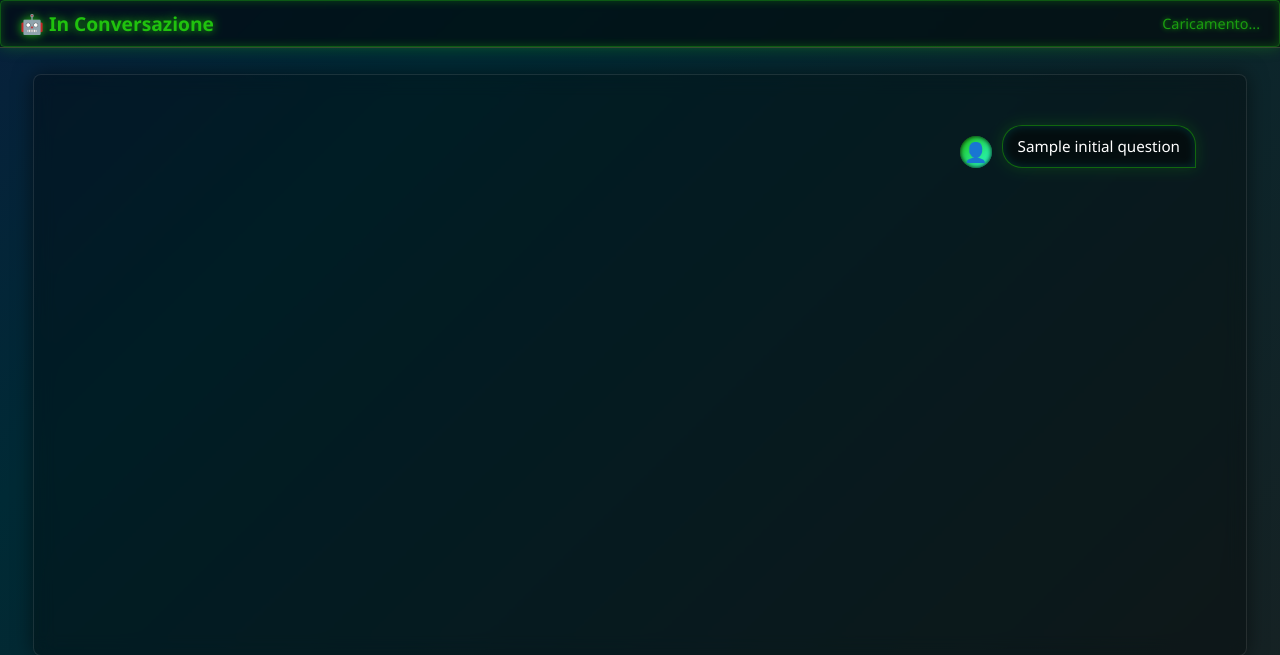
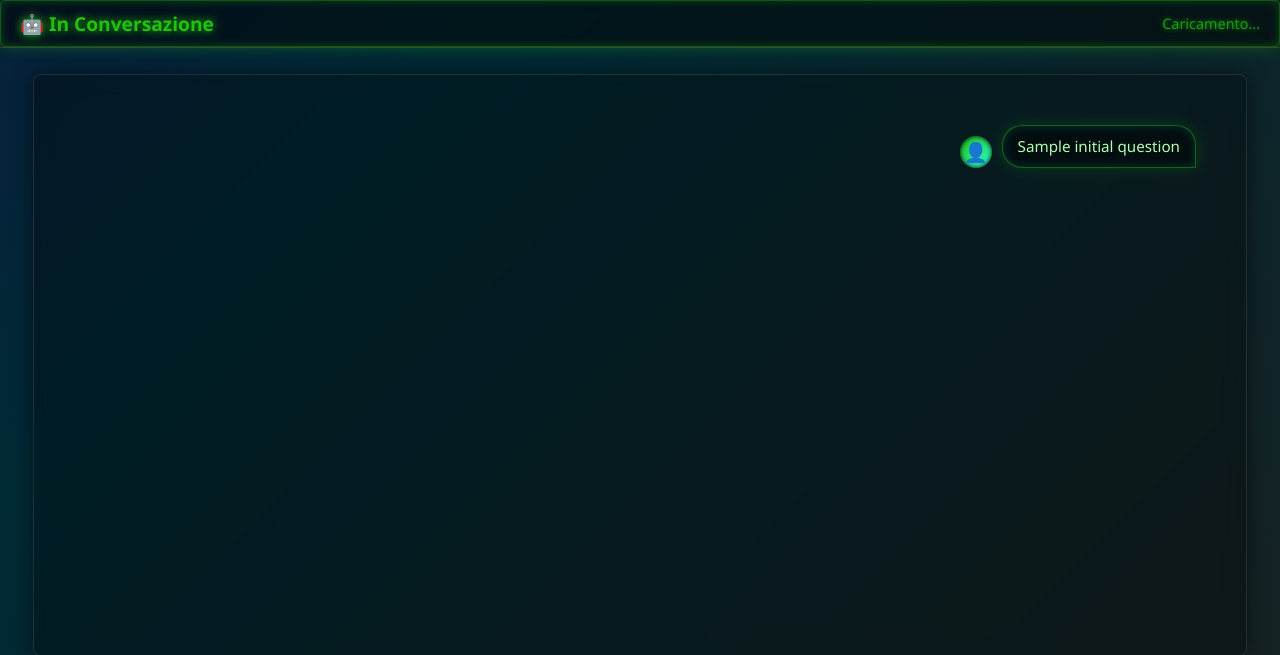
Before and after one commit to Mic-Fundraiser/claude-fundraising, a Flask app: template templates/chat.html in a window 1280 px wide. Shown: the top 655 px of the page. Run offline with Flask 3, Linux system fonts and the light colour scheme; the template is opened without the code that fills it: most values are stand-ins (such as "Sample title", 1, 10 or a date in 2020).

Commit message:
Update style.css

```diff
--- a/static/style.css
+++ b/static/style.css
@@ -6,6 +6,7 @@ html, body {
   height: 100%;
 }
 
+/* Sfondo con gradiente animato */
 body.gradient-bg {
   background: linear-gradient(135deg, #1f004f, #002a35, #1f1e1c);
   background-size: 200% 200%;
@@ -18,6 +19,7 @@ body.gradient-bg {
   100% {background-position: 0% 50%;}
 }
 
+/* Barra superiore e tooltip info */
 .top-bar {
   display: flex;
   justify-content: space-between;
@@ -93,6 +95,7 @@ body.gradient-bg {
   color: #20c20e;
 }
 
+/* Card traslucida (glassy) */
 .glassy-card {
   background: rgba(0,0,0,0.3);
   backdrop-filter: blur(10px);
@@ -101,6 +104,7 @@ body.gradient-bg {
   border-radius: 8px;
 }
 
+/* Layout principale più ampio e responsive */
 .center-box, .chat-wrapper {
   max-width: 1400px;
   width: 90%;
@@ -108,6 +112,7 @@ body.gradient-bg {
   padding: 30px;
 }
 
+/* Chat */
 .chat-container {
   padding: 20px;
   height: 60vh;
@@ -139,6 +144,7 @@ body.gradient-bg {
   justify-content: flex-start;
 }
 
+/* Bolla messaggio */
 .bubble {
   max-width: 70%;
   padding: 10px 15px;
@@ -165,10 +171,13 @@ body.gradient-bg {
   color: #fff;
   font-size: 0.95em;
   line-height: 1.4;
-  white-space: pre-wrap;
-  word-wrap: break-word;
 }
 
+.message.user .bubble p {
+  color: #afffaf;
+}
+
+/* Avatar */
 .avatar {
   width: 32px;
   height: 32px;
@@ -190,6 +199,7 @@ body.gradient-bg {
   background: linear-gradient(135deg, #2a2aff, #20c20e);
 }
 
+/* Indicatore di "sta pensando" */
 .thinking {
   text-align: center;
   margin: 20px 0;
@@ -228,6 +238,7 @@ body.gradient-bg {
   40% { transform: scale(1); }
 }
 
+/* Sintesi */
 .summary-container {
   background: rgba(0,0,0,0.3);
   padding: 20px;
@@ -270,6 +281,7 @@ body.gradient-bg {
   gap: 5px;
 }
 
+/* Footer della chat */
 .chat-footer {
   display: flex;
   justify-content: center;
@@ -293,6 +305,7 @@ body.gradient-bg {
   filter: brightness(1.1);
 }
 
+/* Bottone scroll-to-bottom */
 .scroll-bottom-btn {
   display: none;
   position: absolute;
@@ -314,6 +327,7 @@ body.gradient-bg {
   background: #1aa60c;
 }
 
+/* Stato chat */
 .chat-status {
   font-size: 0.9em;
   opacity: 0.8;
@@ -321,6 +335,7 @@ body.gradient-bg {
   text-shadow: 0 0 5px #20c20e;
 }
 
+/* Scrollbar personalizzata */
 .chat-container::-webkit-scrollbar {
   width: 8px;
 }
```
